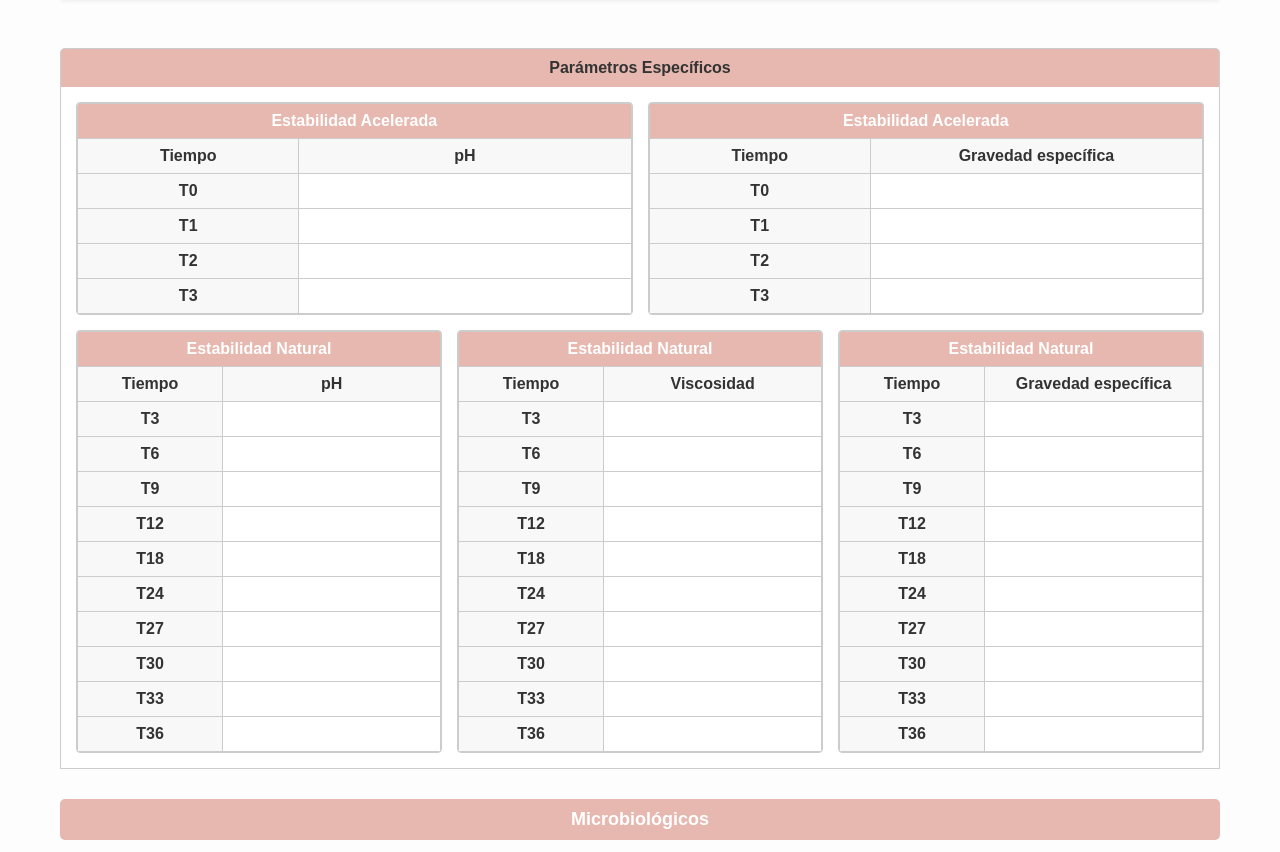
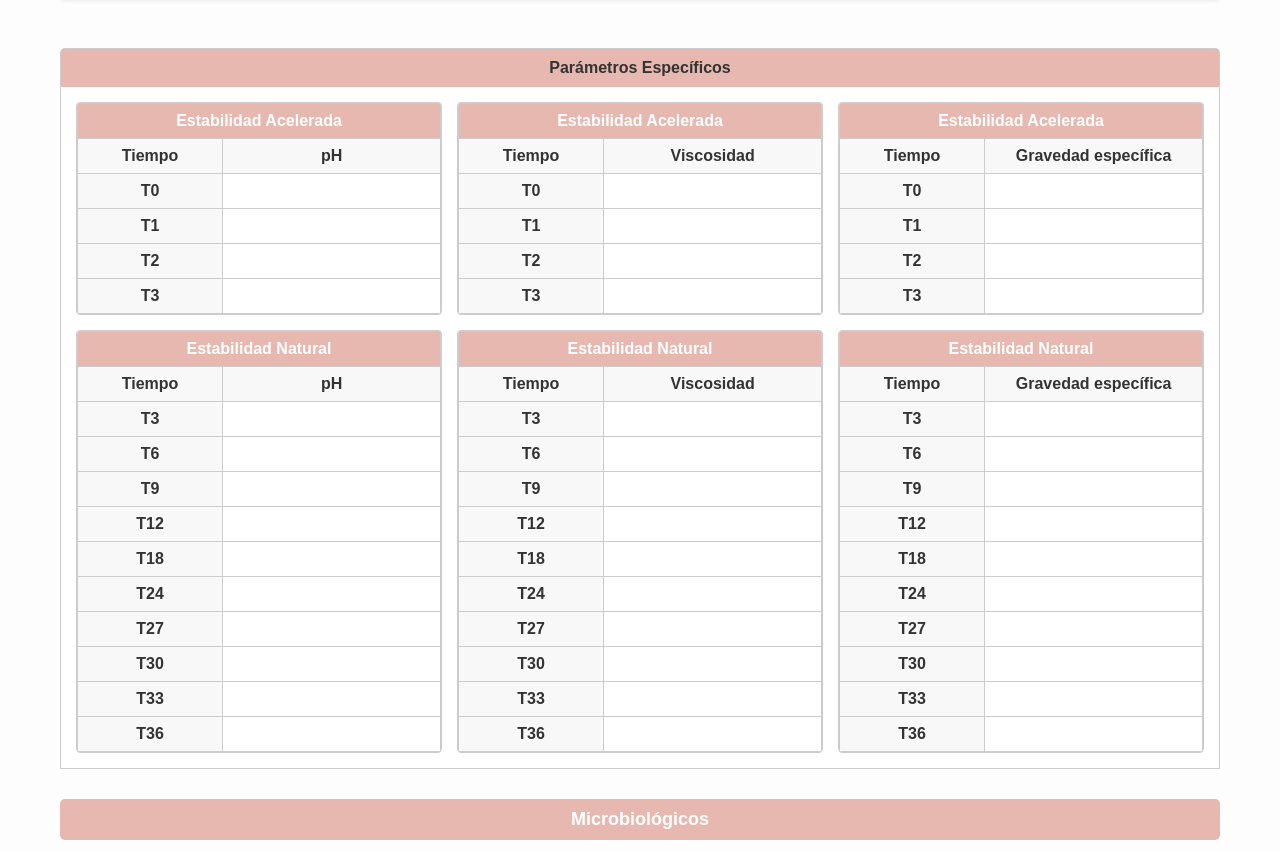
Before and after one commit to MaoVelez11/Formato-de-estabilidad, a plain HTML site: page public/formato.html in a window 1280 px wide. Shown: the part 2625-3477 px from the top of the page. Drawn offline with Linux system fonts and the light colour scheme.

Commit message:
Completo

```diff
--- a/public/formato.html
+++ b/public/formato.html
@@ -405,6 +405,7 @@ header {
 <div class="container-corrected">
 
     <div class="param-row">
+
         <div class="param-box-corrected">
             <table data-tipo-estabilidad="Acelerada" data-analisis="Fisicoquímico" data-parametro="pH">
                 <thead>
@@ -419,6 +420,22 @@ header {
                 </tbody>
             </table>
         </div>
+        <!-- Pega este bloque completo dentro de tu primer div class="param-row" -->
+
+<div class="param-box-corrected">
+    <table data-tipo-estabilidad="Acelerada" data-analisis="Fisicoquímico" data-parametro="Viscosidad">
+        <thead>
+            <tr><th colspan="2">Estabilidad Acelerada</th></tr>
+            <tr><th>Tiempo</th><th>Viscosidad</th></tr>
+        </thead>
+        <tbody>
+            <tr><td class="time-cell">T0</td><td class="value-cell"><input type="text" data-tiempo="T0" /></td></tr>
+            <tr><td class="time-cell">T1</td><td class="value-cell"><input type="text" data-tiempo="T1" /></td></tr>
+            <tr><td class="time-cell">T2</td><td class="value-cell"><input type="text" data-tiempo="T2" /></td></tr>
+            <tr><td class="time-cell">T3</td><td class="value-cell"><input type="text" data-tiempo="T3" /></td></tr>
+        </tbody>
+    </table>
+</div>
         <div class="param-box-corrected">
             <table data-tipo-estabilidad="Acelerada" data-analisis="Fisicoquímico" data-parametro="Gravedad especifica">
                 <thead>
```
